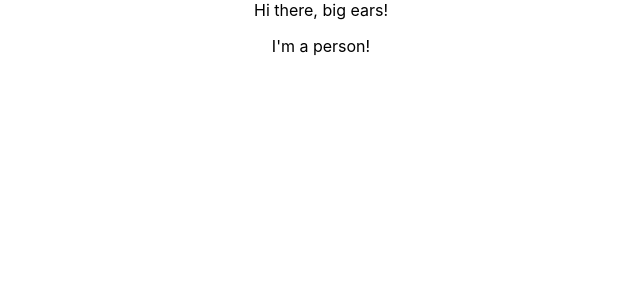
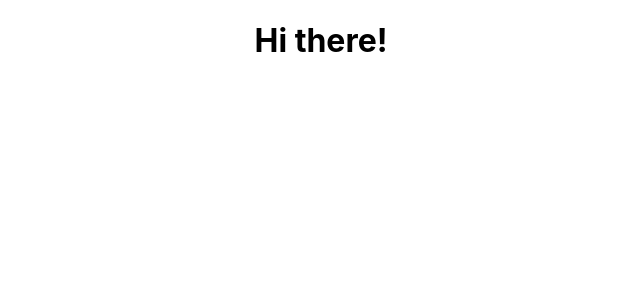
Before and after one commit to stonzim/CourseFrontend, a React (Create React App) app: page / in a window 1280 px wide. Shown: the top 300 px of the page, without its empty margins (319-959 px from the left). Built offline with nearby package versions, Linux system fonts and the light colour scheme.

Commit message:
back to it

```diff
--- a/src/App.js
+++ b/src/App.js
@@ -1,12 +1,12 @@
 import React from "react";
-import Person from "./Person/Person";
 import "./App.css";
 
 function App() {
   return (
     <div className="App">
-      <hi>Hi there, big ears!</hi>
-      <Person />
+      <header className="App-header">
+        <h1>Hi there!</h1>
+      </header>
     </div>
   );
 }
--- a/src/Person/Person.js
+++ /dev/null
@@ -1,7 +0,0 @@
-import React from "react";
-
-const person = () => {
-  return <p>I'm a person!</p>;
-};
-
-export default person;
```
